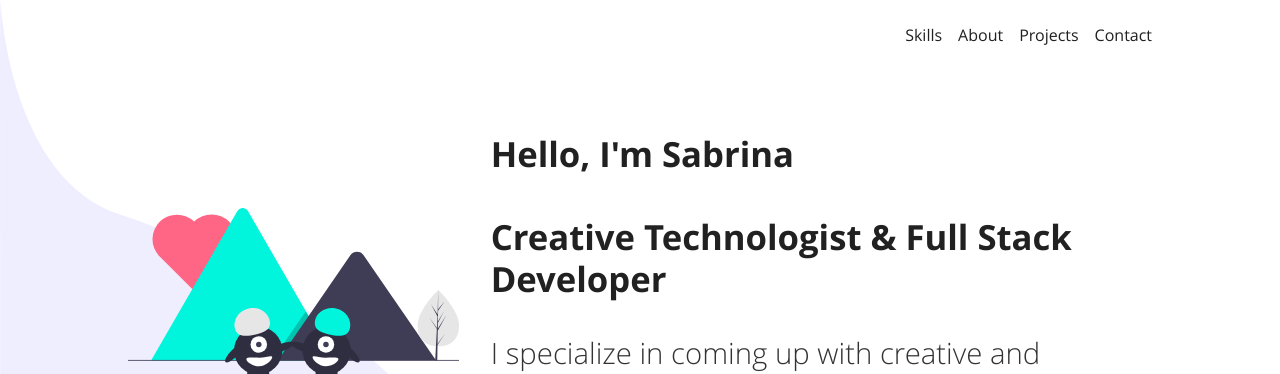
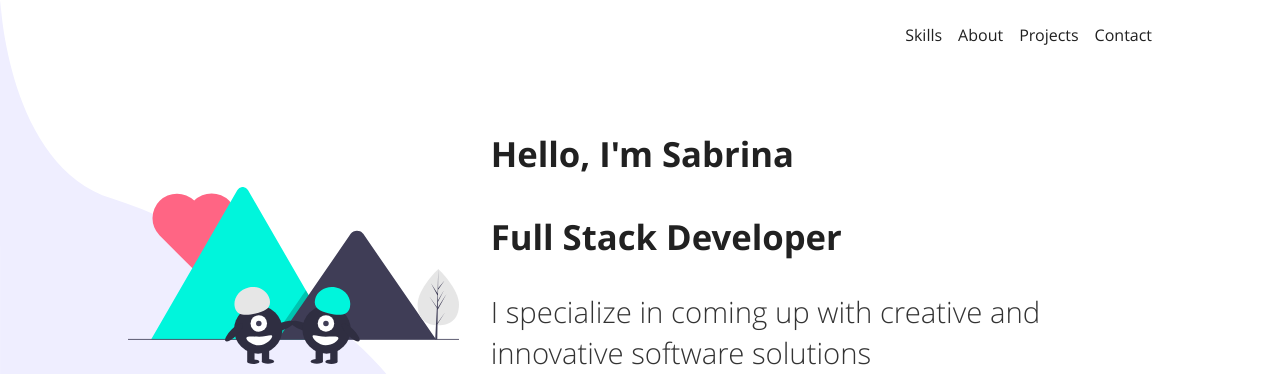
Before and after one commit to sabritol/sabrinatolmer, a Gatsby site: page / in a window 1280 px wide. Shown: the top 374 px of the page. Built offline with nearby package versions, Linux system fonts and the light colour scheme; Gatsby itself is replaced by a stand-in of ours.

Commit message:
clean the intro

```diff
--- a/src/components/landing/Intro/index.jsx
+++ b/src/components/landing/Intro/index.jsx
@@ -18,7 +18,7 @@ export const Intro = () => (
 			</Thumbnail>
 
 			<Details>
-				<h1>Hello, I'm Sabrina <br /> <span style={{ fontWeight: 300, fontSize: '88%' }}> </span> <br /> Creative Technologist & Full Stack Developer </h1>
+				<h1>Hello, I'm Sabrina <br /> <span style={{ fontWeight: 300, fontSize: '88%' }}> </span> <br /> Full Stack Developer </h1>
 
 
 				<h4>I specialize in coming up with creative and innovative software solutions</h4>
```
